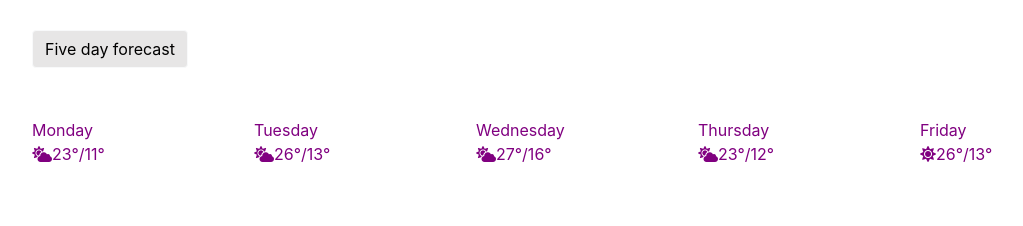
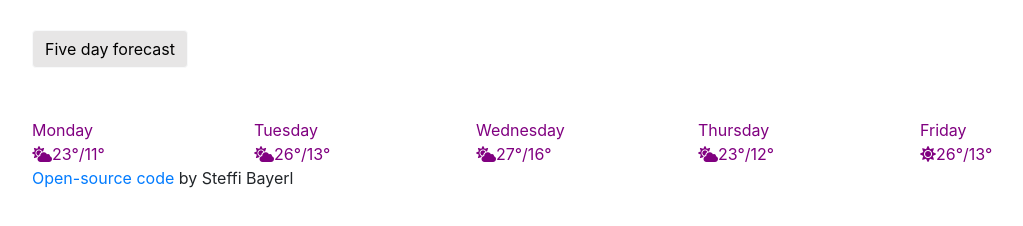
Before and after one commit to Steffi-b-silly/my-SheCodes-project, a plain HTML site: page index.html in a window 1280 px wide. Shown: the part 278-504 px from the top of the page, without its empty margins (83-1106 px from the left). Drawn offline with nearby package versions, Linux system fonts and the light colour scheme.

Commit message:
Added a <p> and link, showing code is by myself

```diff
--- a/index.html
+++ b/index.html
@@ -92,6 +92,14 @@
             Friday<br /><i class="fas fa-sun"></i>26°/13°
           </div>
         </div>
+        <p>
+          <a
+            href="https://github.com/Steffi-b-silly/my-SheCodes-project"
+            target="_blank"
+            >Open-source code</a
+          >
+          by Steffi Bayerl
+        </p>
       </div>
     </div>
     <script type="text/javascript" src="src/script.js"></script>
```
